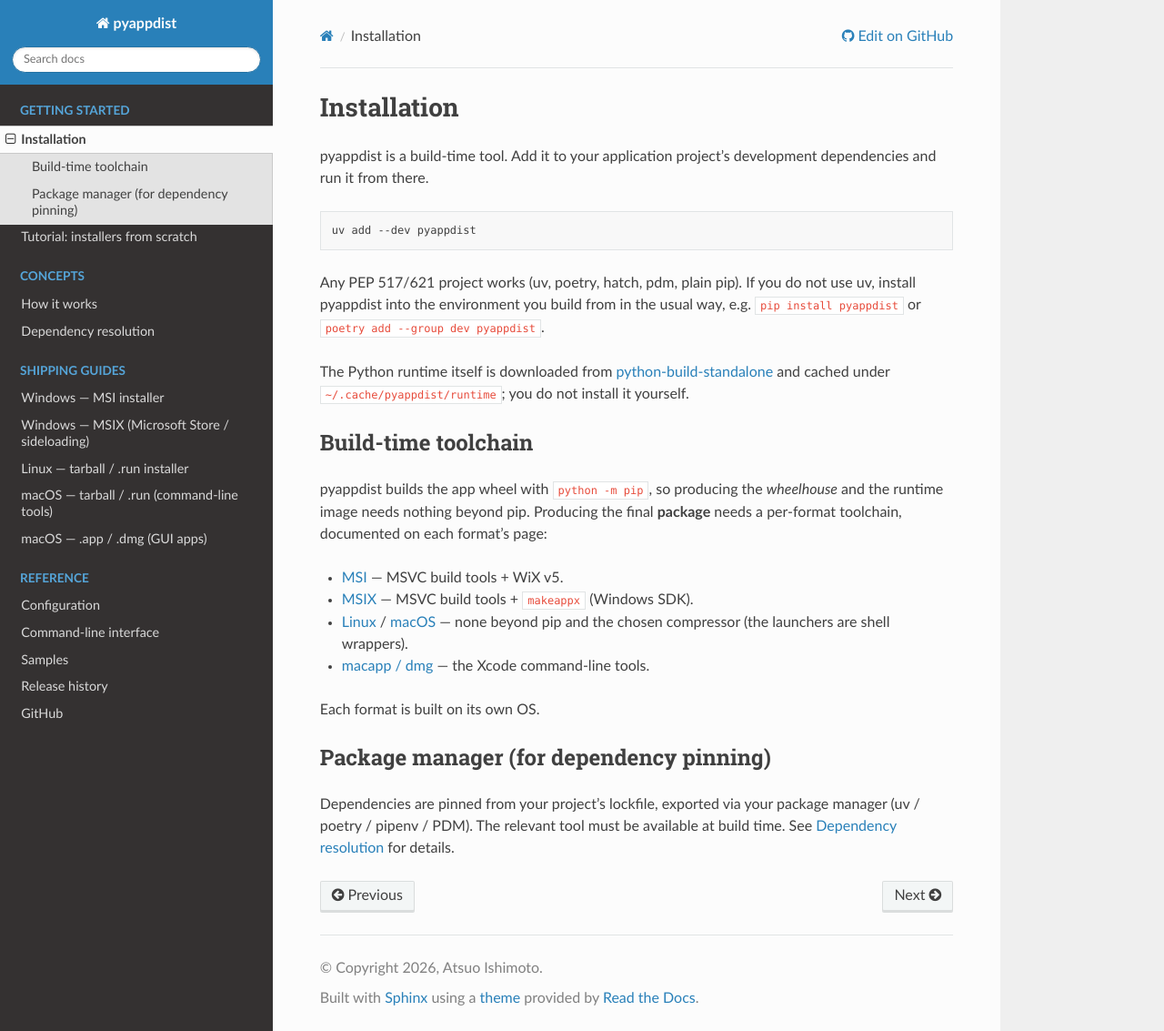
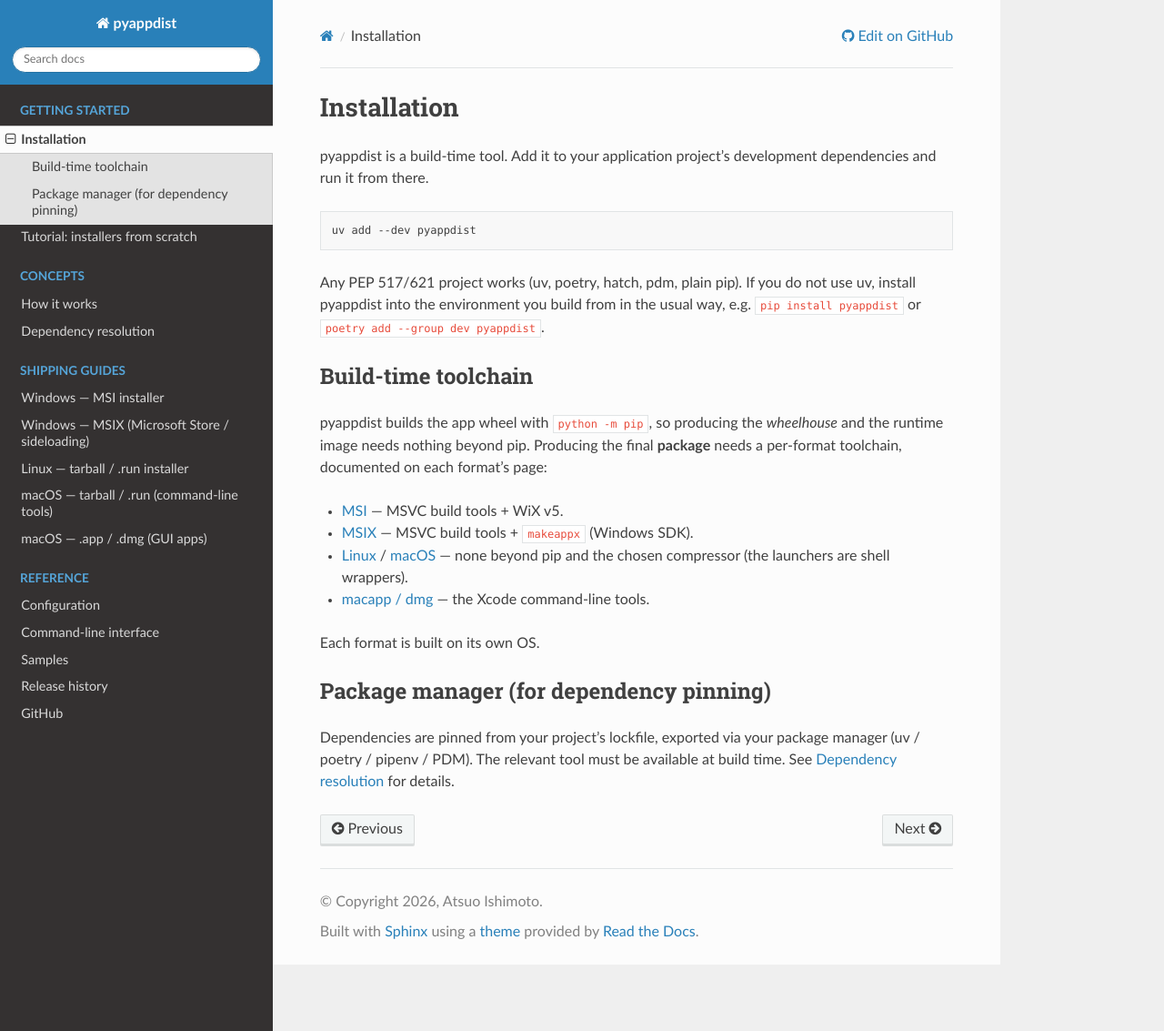
Before and after one commit to atsuoishimoto/pyappdist, a Sphinx documentation site: the page built from docs/installation.rst, in a window 1280 px wide and 1133 px high. Shown: the whole window at 91% size. Built offline with Sphinx 7.4.7 and the Read the Docs theme 3.1.0, drawn with Linux system fonts in a browser that asks for light colours.

```diff
--- a/docs/index.rst
+++ b/docs/index.rst
@@ -1,7 +1,7 @@
 pyappdist
 =========
 
-**Turn a Python app into a native installer — and it just works.**
+**Build native installers for Python apps without hunting down hidden imports, data files, or plugins.*
 
 .. warning::
 
--- a/docs/installation.rst
+++ b/docs/installation.rst
@@ -11,10 +11,6 @@ dependencies and run it from there.
 Any PEP 517/621 project works (uv, poetry, hatch, pdm, plain pip). If you do not
 use uv, install pyappdist into the environment you build from in the usual way,
 e.g. ``pip install pyappdist`` or ``poetry add --group dev pyappdist``.
-
-The Python runtime itself is downloaded from `python-build-standalone
-<https://github.com/astral-sh/python-build-standalone>`_ and cached under
-``~/.cache/pyappdist/runtime``; you do not install it yourself.
 
 Build-time toolchain
 --------------------
```
Also changed, not shown: README.md (+1 -1 lines).
